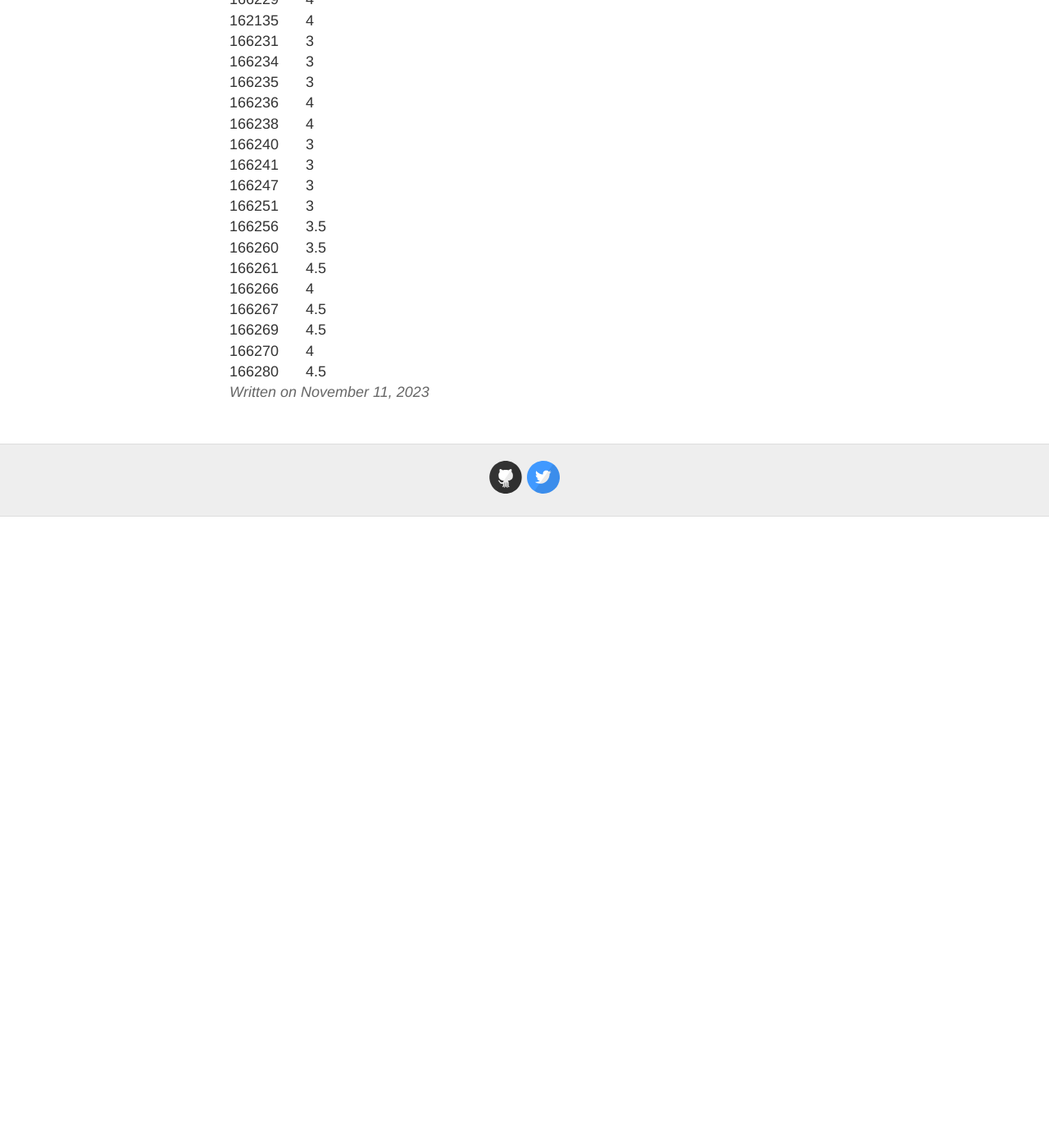
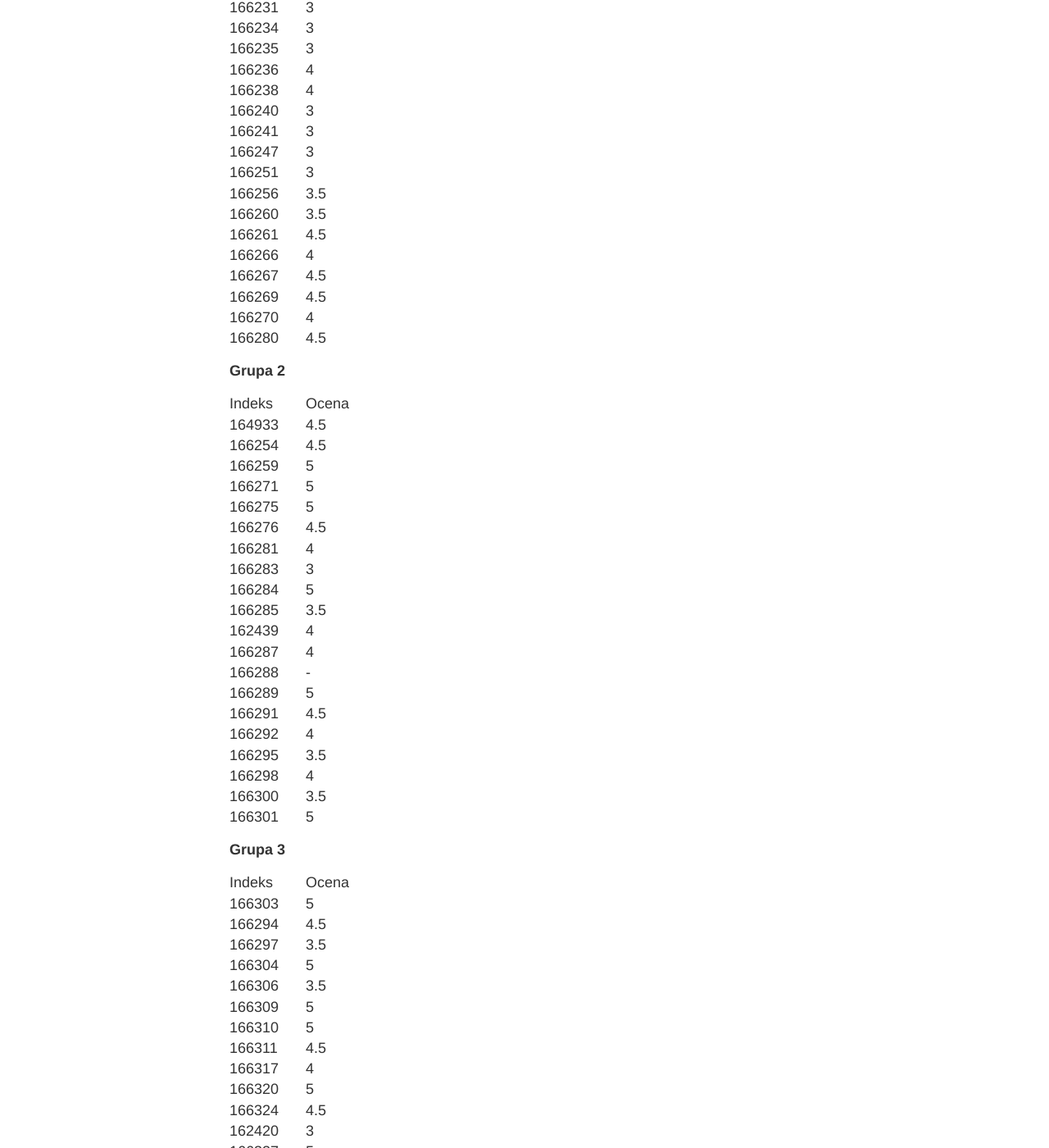
Before and after one commit to uwmopt/uwmopt.github.io, a Jekyll site: the page built from _posts/2023-11-11-IOKolokwium1.md, in a window 1280 px wide and 1400 px high, scrolled down 371 px. Shown: the whole window at 82% size. Built offline with Jekyll 4.4.1, drawn with Linux system fonts in a browser that asks for light colours; before the commit the page ends 1001 px from its top, so only the background shows below that; some of the changed text lies outside the part shown.

Commit message:
Wyniki kol.

```diff
--- a/_posts/2023-11-11-IOKolokwium1.md
+++ b/_posts/2023-11-11-IOKolokwium1.md
@@ -3,7 +3,7 @@ layout: post
 title: Wyniki kolokwium 1, Informatyka ogólna
 ---
 
-# Grupa 1
+**Grupa 1**
 
 |===
 | Indeks &nbsp; &nbsp; &nbsp; &nbsp;| Ocena |
@@ -29,3 +29,59 @@ title: Wyniki kolokwium 1, Informatyka ogólna
 | 166270 |	4 |
 | 166280 |	4.5 |
 |====
+
+**Grupa 2**
+
+
+|===
+| Indeks &nbsp; &nbsp; &nbsp; &nbsp;| Ocena |
+|:------|-----:|
+| 164933 | 	4.5 |
+| 166254 | 	4.5 |
+| 166259 | 	5 |
+| 166271 | 	5 |
+| 166275 | 	5 |
+| 166276 | 	4.5 |
+| 166281 | 	4 |
+| 166283 | 	3 |
+| 166284 | 	5 |
+| 166285 | 	3.5 |
+| 162439 | 	4 |
+| 166287 | 	4 |
+| 166288 | 	- |
+| 166289 | 	5 |
+| 166291 | 	4.5 |
+| 166292 | 	4 |
+| 166295 | 	3.5 |
+| 166298 | 	4 |
+| 166300 | 	3.5 |
+| 166301 | 	5 |
+|====
+
+**Grupa 3**
+
+
+|===
+| Indeks &nbsp; &nbsp; &nbsp; &nbsp;| Ocena |
+|:------|-----:|
+| 166303	 | 5 |
+| 166294	 | 4.5 |
+| 166297	 | 3.5 |
+| 166304	 | 5   |
+| 166306	 | 3.5 |
+| 166309	 | 5   |
+| 166310	 | 5   |
+| 166311	 | 4.5 |
+| 166317	 | 4   |
+| 166320	 | 5   |
+| 166324	 | 4.5 |
+| 162420	 | 3   |
+| 166327	 | 5   |
+| 154733	 |     |
+| 166332	 | 4   |
+| 166333	 | 3.5 |
+| 166334	 | 5   |
+| 166357	 | 3.5 |
+| 166360	 | 4.5 |
+| 167433	 | 3.5 |
+|====
```
